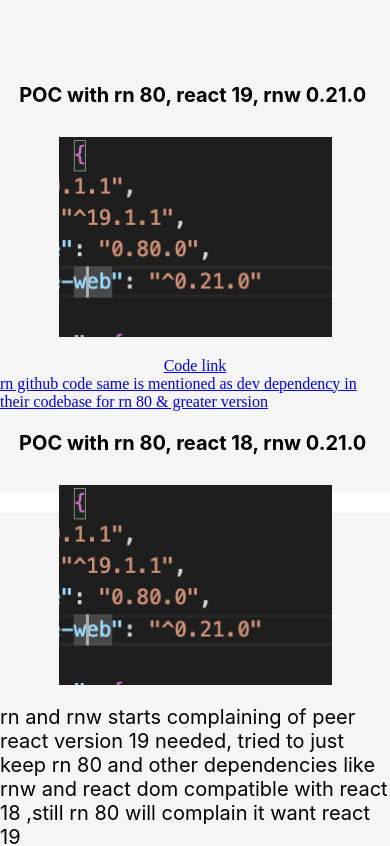
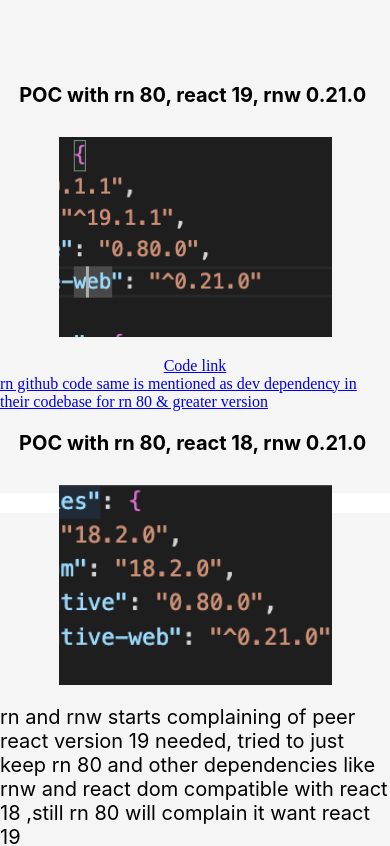
Before and after one commit to ankitt8/cross-platform-myapp, a React Native app: screen / in a window 390 px wide. Shown: the top 846 px of the page. Built offline with nearby package versions, Linux system fonts and the light colour scheme.

Commit message:
chore: updated dependimage

```diff
--- a/App.tsx
+++ b/App.tsx
@@ -30,7 +30,7 @@
       </View>
       <View style={{ marginTop: 20, width: '100%', ...styles.container }}>
         <Text style={styles.textpoc}>POC with rn 80, react 18, rnw 0.21.0 </Text>
-        <Image style={styles.image} source={require('./images/dependencies.png')} />
+        <Image style={styles.image} source={require('./images/react18.png')} />
         <Text style={styles.text}>rn and rnw starts complaining of peer react version 19 needed, tried to just keep rn 80 and other dependencies like rnw and react dom compatible with react 18 ,still rn 80 will complain it want react 19  </Text>
         <Text style={styles.text}></Text>
         <Image style={styles.image} source={require('./images/error-withreact18.png')} />
```
Also changed, not shown: 2 other files (tests, documents, lock files or other folders).
